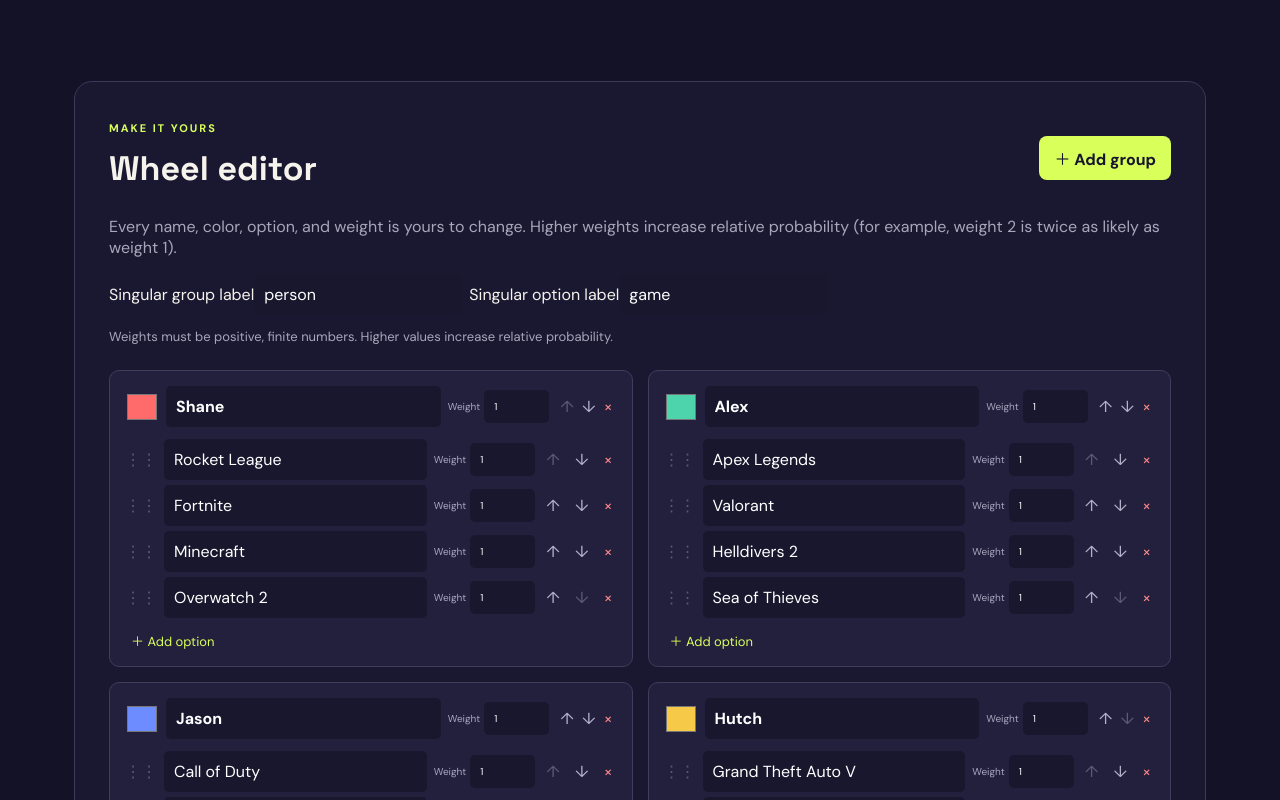
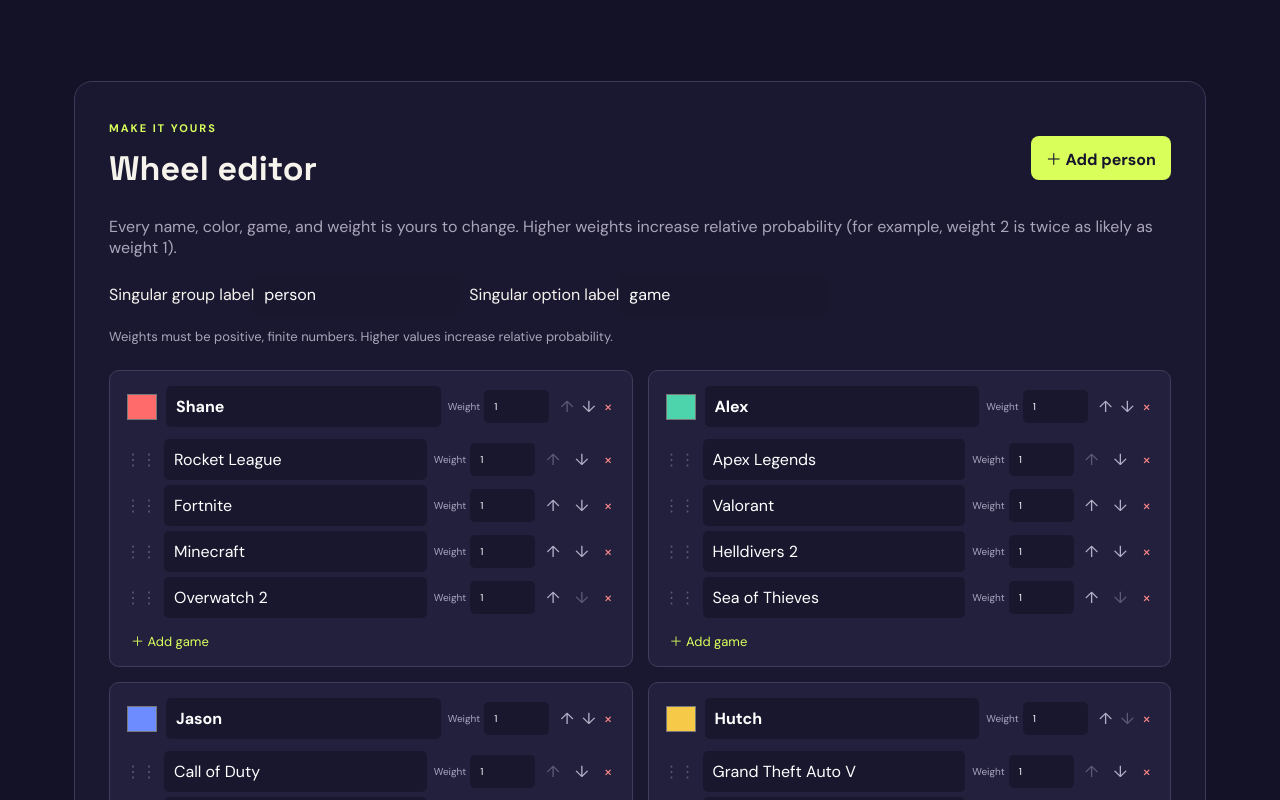
Before and after one commit to shane424/WheelinWheelsSelector, a React (Vite) app: page / in a window 1280 px wide. Shown: the part 3460-4260 px from the top of the page. Built offline with nearby package versions, Linux system fonts and the light colour scheme.

Commit message:
Apply configurable nouns throughout editor UI

```diff
--- a/src/Editor.jsx
+++ b/src/Editor.jsx
@@ -1,21 +1,23 @@
 import { useRef, useState } from 'react';
-import { cloneDefaultConfig, parseConfiguration } from './model';
+import { cloneDefaultConfig, normalizeTerminology, parseConfiguration } from './model';
 const uid = prefix => `${prefix}-${Date.now()}-${Math.random().toString(16).slice(2)}`;
+const title = value => value.charAt(0).toUpperCase()+value.slice(1);
 export function Editor({ groups, setGroups, terminology, setTerminology }) {
   const [message,setMessage] = useState(''); const file = useRef();
+  const nouns = normalizeTerminology(terminology);
   const updateGroup = (i, patch) => setGroups(groups.map((g,n)=>n===i?{...g,...patch}:g));
   const move = (list, from, to) => { const next=[...list]; const [x]=next.splice(from,1); next.splice(to,0,x); return next; };
-  const addGroup = () => setGroups([...groups,{id:uid('group'),label:'New group',color:'#b877f2',weight:1,options:[]}]);
-  const addOption = i => updateGroup(i,{options:[...groups[i].options,{id:uid('option'),label:'New option',color:groups[i].color,weight:1}]});
+  const addGroup = () => setGroups([...groups,{id:uid('group'),label:`New ${nouns.groupNoun}`,color:'#b877f2',weight:1,options:[]}]);
+  const addOption = i => updateGroup(i,{options:[...groups[i].options,{id:uid('option'),label:`New ${nouns.optionNoun}`,color:groups[i].color,weight:1}]});
   const importFile = async e => { try { const config=parseConfiguration(await e.target.files[0].text()); setGroups(config.groups); setTerminology(config.metadata); setMessage('Configuration imported.'); } catch(err) { setMessage(`Import failed: ${err.message}`); } e.target.value=''; };
   const exportFile = () => { const a=document.createElement('a'); a.href=URL.createObjectURL(new Blob([JSON.stringify({metadata:terminology,groups},null,2)],{type:'application/json'})); a.download='wheelin-configuration.json'; a.click(); URL.revokeObjectURL(a.href); setMessage('Configuration exported.'); };
-  return <section className="editor panel" aria-labelledby="editor-title"><div className="section-heading"><div><span className="eyebrow">MAKE IT YOURS</span><h2 id="editor-title">Wheel editor</h2></div><button className="primary small" onClick={addGroup}>＋ Add group</button></div>
-    <p className="muted">Every name, color, option, and weight is yours to change. Higher weights increase relative probability (for example, weight 2 is twice as likely as weight 1).</p>
+  return <section className="editor panel" aria-labelledby="editor-title"><div className="section-heading"><div><span className="eyebrow">MAKE IT YOURS</span><h2 id="editor-title">Wheel editor</h2></div><button className="primary small" onClick={addGroup}>＋ Add {nouns.groupNoun}</button></div>
+    <p className="muted">Every name, color, {nouns.optionNoun}, and weight is yours to change. Higher weights increase relative probability (for example, weight 2 is twice as likely as weight 1).</p>
     <div className="edit-row terminology"><label>Singular group label<input aria-label="Singular group label" value={terminology.groupNoun} onChange={e=>setTerminology({...terminology,groupNoun:e.target.value})}/></label><label>Singular option label<input aria-label="Singular option label" value={terminology.optionNoun} onChange={e=>setTerminology({...terminology,optionNoun:e.target.value})}/></label></div>
     <p id="weight-help" className="muted weight-help">Weights must be positive, finite numbers. Higher values increase relative probability.</p><div className="group-list">{groups.map((group,gi)=><article className="group-card" key={group.id}>
-      <div className="edit-row"><input aria-label={`${group.label} color`} type="color" value={group.color} onChange={e=>updateGroup(gi,{color:e.target.value})}/><input aria-label="Group name" value={group.label} onChange={e=>updateGroup(gi,{label:e.target.value})}/><label className="weight-field">Weight<input aria-label={`Weight for group ${group.label}`} aria-describedby="weight-help" type="number" min="0.000000000001" step="any" value={group.weight??1} onChange={e=>{const weight=Number(e.target.value);if(Number.isFinite(weight)&&weight>0)updateGroup(gi,{weight})}}/></label><div className="row-actions"><button aria-label={`Move ${group.label} up`} disabled={!gi} onClick={()=>setGroups(move(groups,gi,gi-1))}>↑</button><button aria-label={`Move ${group.label} down`} disabled={gi===groups.length-1} onClick={()=>setGroups(move(groups,gi,gi+1))}>↓</button><button className="danger" aria-label={`Delete ${group.label}`} onClick={()=>setGroups(groups.filter((_,i)=>i!==gi))}>×</button></div></div>
-      <div className="options">{group.options.map((option,oi)=><div className="option-row" key={option.id}><span className="drag">⋮⋮</span><input aria-label={`Option in ${group.label}`} value={option.label} onChange={e=>updateGroup(gi,{options:group.options.map((o,n)=>n===oi?{...o,label:e.target.value}:o)})}/><label className="weight-field">Weight<input aria-label={`Weight for option ${option.label}`} aria-describedby="weight-help" type="number" min="0.000000000001" step="any" value={option.weight??1} onChange={e=>{const weight=Number(e.target.value);if(Number.isFinite(weight)&&weight>0)updateGroup(gi,{options:group.options.map((o,n)=>n===oi?{...o,weight}:o)})}}/></label><button aria-label={`Move ${option.label} up`} disabled={!oi} onClick={()=>updateGroup(gi,{options:move(group.options,oi,oi-1)})}>↑</button><button aria-label={`Move ${option.label} down`} disabled={oi===group.options.length-1} onClick={()=>updateGroup(gi,{options:move(group.options,oi,oi+1)})}>↓</button><button className="danger" aria-label={`Delete ${option.label}`} onClick={()=>updateGroup(gi,{options:group.options.filter((_,n)=>n!==oi)})}>×</button></div>)}</div>
-      <button className="text-button" onClick={()=>addOption(gi)}>＋ Add option</button>
+      <div className="edit-row"><input aria-label={`${group.label} color`} type="color" value={group.color} onChange={e=>updateGroup(gi,{color:e.target.value})}/><input aria-label={`${title(nouns.groupNoun)} name`} value={group.label} onChange={e=>updateGroup(gi,{label:e.target.value})}/><label className="weight-field">Weight<input aria-label={`Weight for ${nouns.groupNoun} ${group.label}`} aria-describedby="weight-help" type="number" min="0.000000000001" step="any" value={group.weight??1} onChange={e=>{const weight=Number(e.target.value);if(Number.isFinite(weight)&&weight>0)updateGroup(gi,{weight})}}/></label><div className="row-actions"><button aria-label={`Move ${group.label} up`} disabled={!gi} onClick={()=>setGroups(move(groups,gi,gi-1))}>↑</button><button aria-label={`Move ${group.label} down`} disabled={gi===groups.length-1} onClick={()=>setGroups(move(groups,gi,gi+1))}>↓</button><button className="danger" aria-label={`Delete ${group.label}`} onClick={()=>setGroups(groups.filter((_,i)=>i!==gi))}>×</button></div></div>
+      <div className="options">{group.options.map((option,oi)=><div className="option-row" key={option.id}><span className="drag">⋮⋮</span><input aria-label={`${title(nouns.optionNoun)} in ${group.label}`} value={option.label} onChange={e=>updateGroup(gi,{options:group.options.map((o,n)=>n===oi?{...o,label:e.target.value}:o)})}/><label className="weight-field">Weight<input aria-label={`Weight for ${nouns.optionNoun} ${option.label}`} aria-describedby="weight-help" type="number" min="0.000000000001" step="any" value={option.weight??1} onChange={e=>{const weight=Number(e.target.value);if(Number.isFinite(weight)&&weight>0)updateGroup(gi,{options:group.options.map((o,n)=>n===oi?{...o,weight}:o)})}}/></label><button aria-label={`Move ${option.label} up`} disabled={!oi} onClick={()=>updateGroup(gi,{options:move(group.options,oi,oi-1)})}>↑</button><button aria-label={`Move ${option.label} down`} disabled={oi===group.options.length-1} onClick={()=>updateGroup(gi,{options:move(group.options,oi,oi+1)})}>↓</button><button className="danger" aria-label={`Delete ${option.label}`} onClick={()=>updateGroup(gi,{options:group.options.filter((_,n)=>n!==oi)})}>×</button></div>)}</div>
+      <button className="text-button" onClick={()=>addOption(gi)}>＋ Add {nouns.optionNoun}</button>
     </article>)}</div>
     <div className="config-controls"><button onClick={()=>{if(confirm('Reset all groups and options?')){const config=cloneDefaultConfig();setGroups(config.groups);setTerminology(config.metadata)}}}>↻ Reset defaults</button><button onClick={()=>file.current.click()}>⇧ Import JSON</button><button onClick={exportFile}>⇩ Export JSON</button><input ref={file} hidden type="file" accept="application/json,.json" onChange={importFile}/></div><p role="status" className="muted">{message}</p>
   </section>;
--- a/src/Modes.jsx
+++ b/src/Modes.jsx
@@ -1,7 +1,7 @@
 import { useEffect, useMemo, useRef, useState } from 'react';
 import { Wheel } from './Wheel';
 import { cascade, groupPlayoffs, historyRecord, knockout, pairsFromGroups, takeRandom, tournament } from './selection';
-import { secureWeightedIndex } from './model';
+import { normalizeTerminology, secureWeightedIndex } from './model';
 const defaultTerminology = { groupNoun:'group', optionNoun:'option' };
 const title = value => value.charAt(0).toUpperCase()+value.slice(1);
 
@@ -40,7 +40,7 @@
   const chooseGroup=value=>{setGroup(value);if(pending.current)setTimeout(()=>{if(!optionRef.current?.spin()){pending.current=false;combinedActive.current=false}},reducedMotion?0:30)};
   const chooseOption=option=>{const candidate={group,option};const value=historyRecord('sequential',candidate);pending.current=false;combinedActive.current=false;setRecord(value);onResult(value)};
   const spinBoth=()=>{if(combinedActive.current||groupRef.current?.state==='spinning'||optionRef.current?.state==='spinning')return;combinedActive.current=true;pending.current=true;if(!groupRef.current?.spin()){pending.current=false;combinedActive.current=false}};
-  const groupNoun=terminology.groupNoun||defaultTerminology.groupNoun; const optionNoun=terminology.optionNoun||defaultTerminology.optionNoun;
+  const {groupNoun,optionNoun}=normalizeTerminology(terminology);
   return <><p className="muted">First {groupNoun}. Then {optionNoun}.</p><div className="wheel-stage"><div><span className="step">01 · {groupNoun.toUpperCase()}</span><Wheel ref={groupRef} items={groups} onSelect={chooseGroup} disabled={disabled} reducedMotion={reducedMotion} label={`${title(groupNoun)} wheel`}/></div><div className="stage-arrow">→</div><div><span className="step">02 · {optionNoun.toUpperCase()}</span><Wheel ref={optionRef} items={group?.options ?? []} onSelect={chooseOption} disabled={disabled||!group} reducedMotion={reducedMotion} label={`${title(optionNoun)} wheel`}/></div></div><div className="spin-controls"><button className="primary" onClick={()=>groupRef.current?.spin()} disabled={disabled}>Spin {groupNoun}</button><button className="primary alt" onClick={()=>optionRef.current?.spin()} disabled={disabled||!group}>Spin {optionNoun}</button><button className="outline" onClick={spinBoth} disabled={disabled}>Spin both</button></div><Result record={record}/></>;
 }
 
@@ -89,7 +89,8 @@
 
 export function Modes({ groups, onResult, reducedMotion=false, disabled=false, terminology=defaultTerminology }) {
   const [activeId,setActiveId]=useState('sequential'); const active=MODE_METADATA.find(m=>m.id===activeId)??MODE_METADATA[0];
+  const nouns=normalizeTerminology(terminology);
   const activate=id=>{setActiveId(id);setTimeout(()=>document.querySelector('#chooser')?.scrollIntoView?.({behavior:reducedMotion?'auto':'smooth'}),0)};
-  return <><section id="chooser" className="chooser panel" aria-labelledby="chooser-title"><div className="section-heading"><div><span className="eyebrow">ACTIVE MODE · {active.name.toUpperCase()}</span><h2 id="chooser-title">{active.name}</h2><p className="muted">{active.id==='sequential'?`Pick the ${terminology.groupNoun}, then the ${terminology.optionNoun} from only that ${terminology.groupNoun}.`:active.description}</p></div>{active.id!=='sequential'&&<button className="outline" onClick={()=>setActiveId('sequential')}>Return to default</button>}</div><SelectionMode key={active.id} mode={active} {...{groups,onResult,reducedMotion,disabled,terminology}}/></section>
+  return <><section id="chooser" className="chooser panel" aria-labelledby="chooser-title"><div className="section-heading"><div><span className="eyebrow">ACTIVE MODE · {active.name.toUpperCase()}</span><h2 id="chooser-title">{active.name}</h2><p className="muted">{active.id==='sequential'?`Pick the ${nouns.groupNoun}, then the ${nouns.optionNoun} from only that ${nouns.groupNoun}.`:active.description}</p></div>{active.id!=='sequential'&&<button className="outline" onClick={()=>setActiveId('sequential')}>Return to default</button>}</div><SelectionMode key={active.id} mode={active} {...{groups,onResult,reducedMotion,disabled,terminology:nouns}}/></section>
   <section className="modes" aria-labelledby="modes-title"><span className="eyebrow">WAYS TO DECIDE</span><h2 id="modes-title">Spin modes</h2><p className="muted">Every format uses the same configured choices and honors their relative weights.</p><div className="mode-grid">{MODE_METADATA.map((m,i)=><article className={`mode-card ${m.id===active.id?'active':''}`} key={m.id}><div className={`mode-demo demo-${i}`} aria-hidden="true"><span>{m.icon}</span></div><div><h3>{m.name} {m.id==='sequential'&&<em>DEFAULT</em>}</h3><div className="mode-badges"><span className={`mode-badge ${m.status??'concept'}`}>{STATUS_LABELS[m.status??'concept']}</span></div><p>{m.description}</p><button className="text-button" onClick={()=>activate(m.id)} aria-pressed={m.id===active.id}>Try this mode</button></div></article>)}</div></section></>;
 }
```
Also changed, not shown: 1 other file (tests, documents, lock files or other folders).
